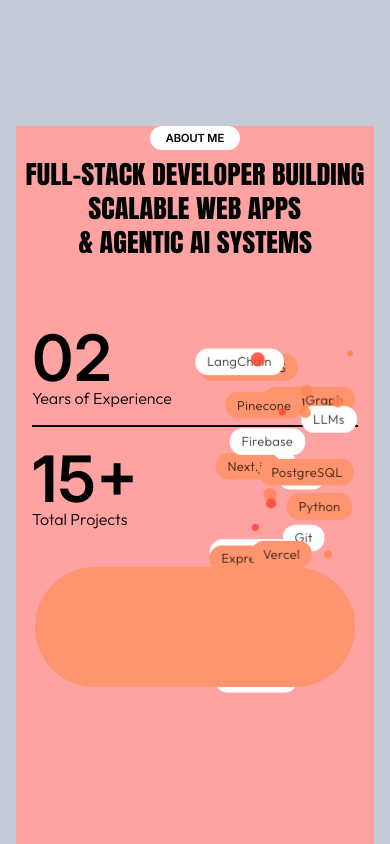
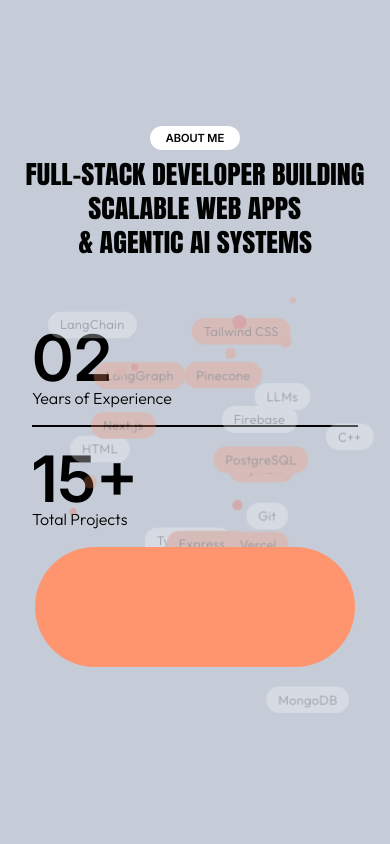
Before and after one commit to vivek-1314/portfolio, a Next.js app: page / in a window 390 px wide. Shown: the part 1900-2744 px from the top of the page. Built offline with nearby package versions, Linux system fonts and the light colour scheme.

Commit message:
issue fixed

```diff
--- a/app/page.tsx
+++ b/app/page.tsx
@@ -21,7 +21,7 @@ export default function Home() {
             <Services />
           </section>
 
-          <section className="h-[130vh] w-full flex flex-col md:px-12 px-4">
+          <section className="h-[115vh] w-full flex flex-col md:px-12 px-4">
             <AboutMe />
           </section>
 
--- a/components/aboutMe.tsx
+++ b/components/aboutMe.tsx
@@ -15,10 +15,10 @@ const bigdata = [
 
 export default function AboutMe() {
   return (
-    <div className=" h-full bg-red-300 w-full flex flex-col items-center justify-start gap-4 md:px-12 px-4">
+    <div className="relative h-full w-full flex flex-col items-center justify-start gap-4 md:px-12 px-4">
         <span className="px-4 py-1 bg-white font-[inter-bold] uppercase rounded-full text-[0.7rem] ">About me</span>
 
-        <section className="flex flex-col font-[anton-reg] uppercase gap-4 items-center justify-center">
+        <section className="flex z-10 flex-col font-[anton-reg] uppercase gap-4 items-center justify-center">
 
             {/* Small screen - data */}
             {bigdata.map((item, index) => (
@@ -34,9 +34,9 @@ export default function AboutMe() {
                 </span>
             ))}
 
-            </section>
+        </section>
 
-        <div className="relative md:h-140 h-60 mt-10 w-full md:flex md:flex-col flex-row">
+        <div className="md:relative md:h-140 h-60 mt-10 w-full md:flex md:flex-col flex-row">
             <div className="h-1/2 w-full flex md:border-b-0 border-b-2" >
                 <section className="w-1/2 h-full md:border-b-2 font-[inter-bold] leading-none flex flex-col items-start justify-center">
                     <span className="text-[4rem] ">02</span>
@@ -53,11 +53,11 @@ export default function AboutMe() {
                 <section className="w-1/2 h-full "></section>
             </div>
 
-            <div className="absolute top-1/2 transform -translate-y-1/2 h-[80%] w-1/2 right-0">
+            <div className="absolute md:top-1/2 opacity-30 md:opacity-100 transform md:-translate-y-1/2 md:h-[80%] md:w-1/2 w-full h-[50%] md:right-0 left-1/2 md:-translate-x-0 -translate-x-1/2  top-40">
                  <FloatingTechStack />
             </div>
 
-            <div className="absolute -bottom-35 md:top-1/2 left-1/2 transform -translate-x-1/2 md:-translate-y-1/2 md:h-80 md:w-80 h-30 w-80 rounded-full bg-[#fe956f] z-10"></div>
+            <div className="absolute md:top-1/2 left-1/2 transform -translate-x-1/2 md:-translate-y-1/2 md:h-80 md:w-80 h-30 w-80 rounded-full bg-[#fe956f] z-10"></div>
         </div>
 
     </div>
--- a/components/ui/floatingDiv.tsx
+++ b/components/ui/floatingDiv.tsx
@@ -165,7 +165,7 @@ export default function FloatingTechStack() {
   return (
     <div
       ref={containerRef}
-      className="relative w-full h-[420px] overflow-hidden rounded-2xl"
+      className="relative w-full h-full overflow-hidden rounded-2xl"
     />
   );
 }
```
